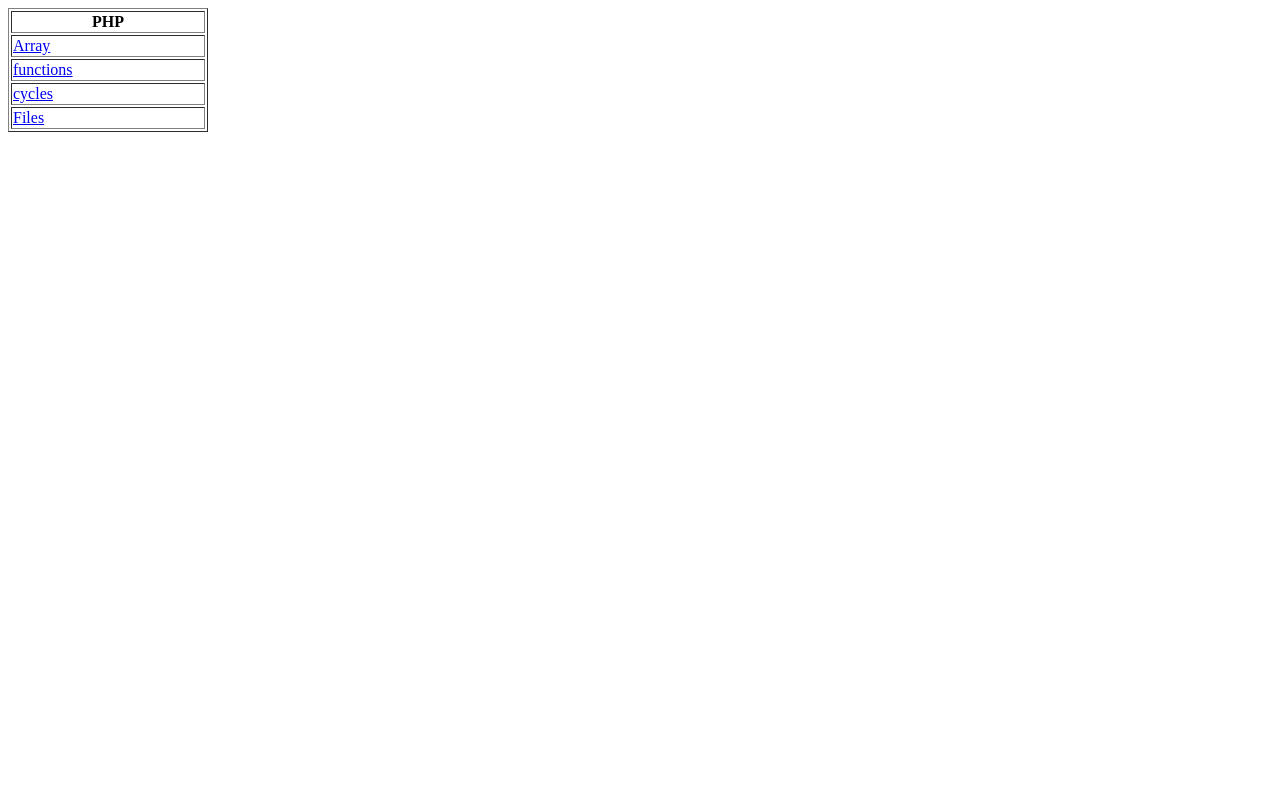
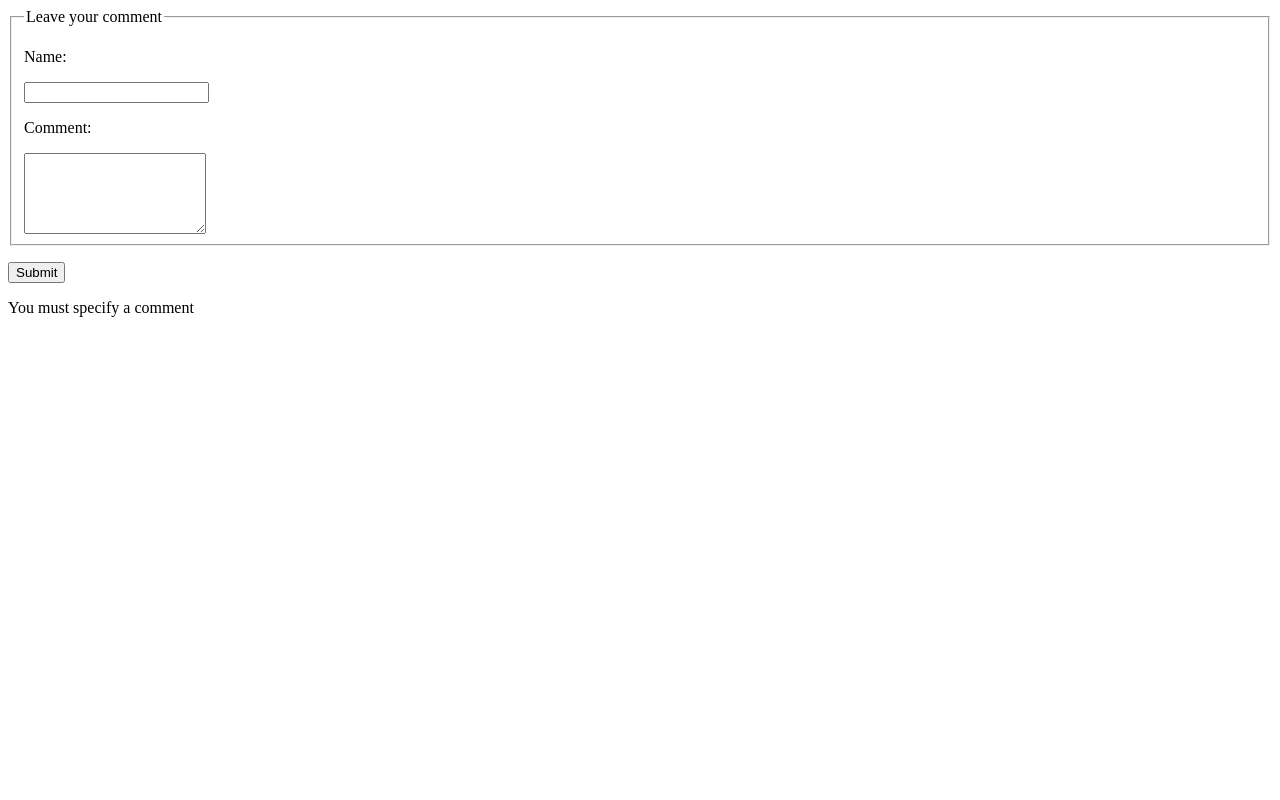
Before and after one commit to nickpinchuk/notes, a PHP site: page /learning/item-comment in a window 1280 px wide. Run offline with PHP 8.4, Linux system fonts and the light colour scheme.

Commit message:
Create form, for adding comments

```diff
--- a/index.php
+++ b/index.php
@@ -7,8 +7,11 @@ $mapping = array(
         array('learning_item/functions.php', 'functions'),
     '/learning/item-cycles' =>
         array('learning_item/cycles.php', 'cycles'),
-    '/learning/item-Files' =>
-        array('learning_item/Files.php', 'Files')
+    '/learning/item-files' =>
+        array('learning_item/Files.php', 'Files'),
+    '/learning/item-comment' =>
+        array('learning_item/Comment.php', 'Comment')
+
 );
 
 $uri = $_SERVER['REQUEST_URI'];
--- /dev/null
+++ b/learning_item/Comment.php
@@ -0,0 +1,34 @@
+<?php
+date_default_timezone_set('UTC+2');
+$time = date('H: i, j F ');
+
+echo '
+<form action="/learning/item-comment" method="POST">
+<fieldset>
+<legend>Leave your comment</legend>
+<p>
+<label>Name:</label></p>
+<p>
+<input type="text" name="user" />
+</p>
+<p>
+<label>Comment:</label></p>
+<textarea rows="5" cols="20" name="comment">
+</textarea>
+<input type="hidden" name="time" value=" '. $time.' ">
+</fieldset><p><input type="submit" value="Submit" ></p></form>';
+
+if(!empty($_POST['comment']) && !empty($_POST['user'])){
+    $comment = $_POST['comment'];
+    $user = $_POST['user'];
+}
+else {
+    $comment = NULL;
+    echo 'You must specify a comment';
+}
+$time =(!isset ($_POST['time']))? NULL: $_POST['time'];
+if (($comment!= NULL) && ($time!= NULL))
+{
+    echo "<p><fieldset>Сomment received From $user at $time : <br>
+    <fieldset> $comment </fieldset></fieldset> </p>";
+}
```
